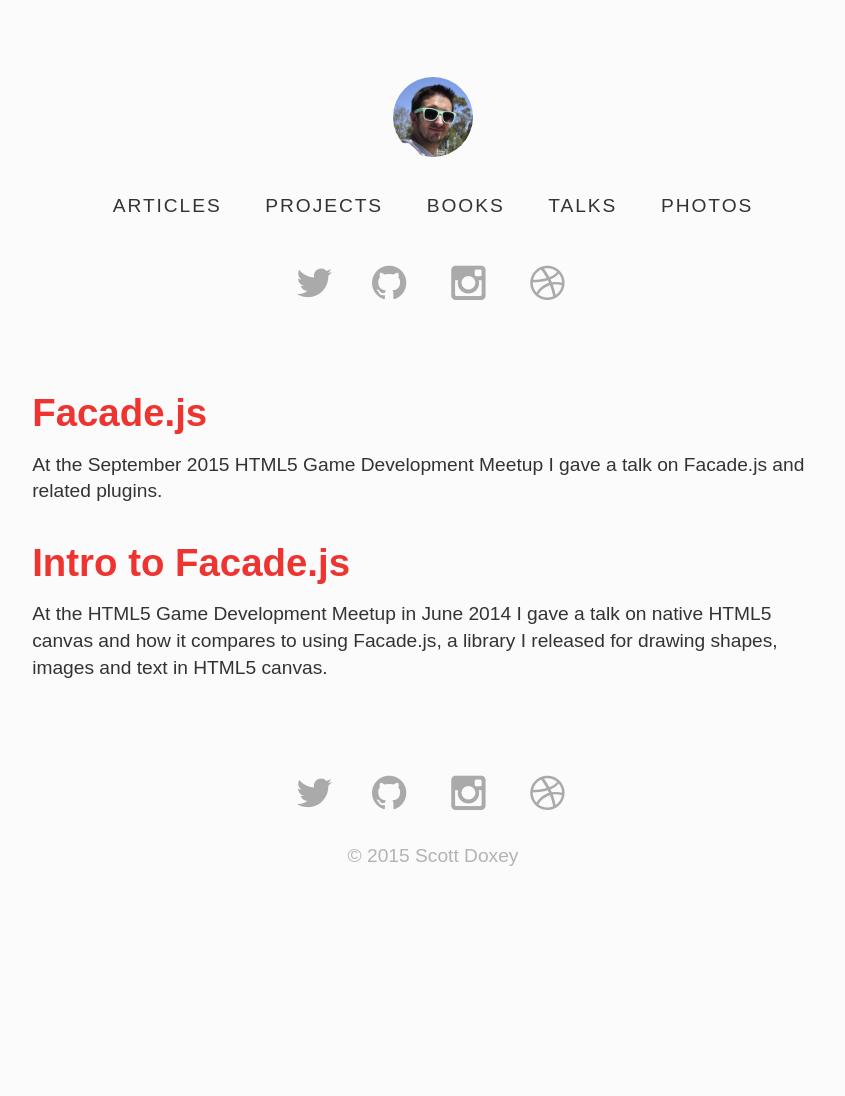
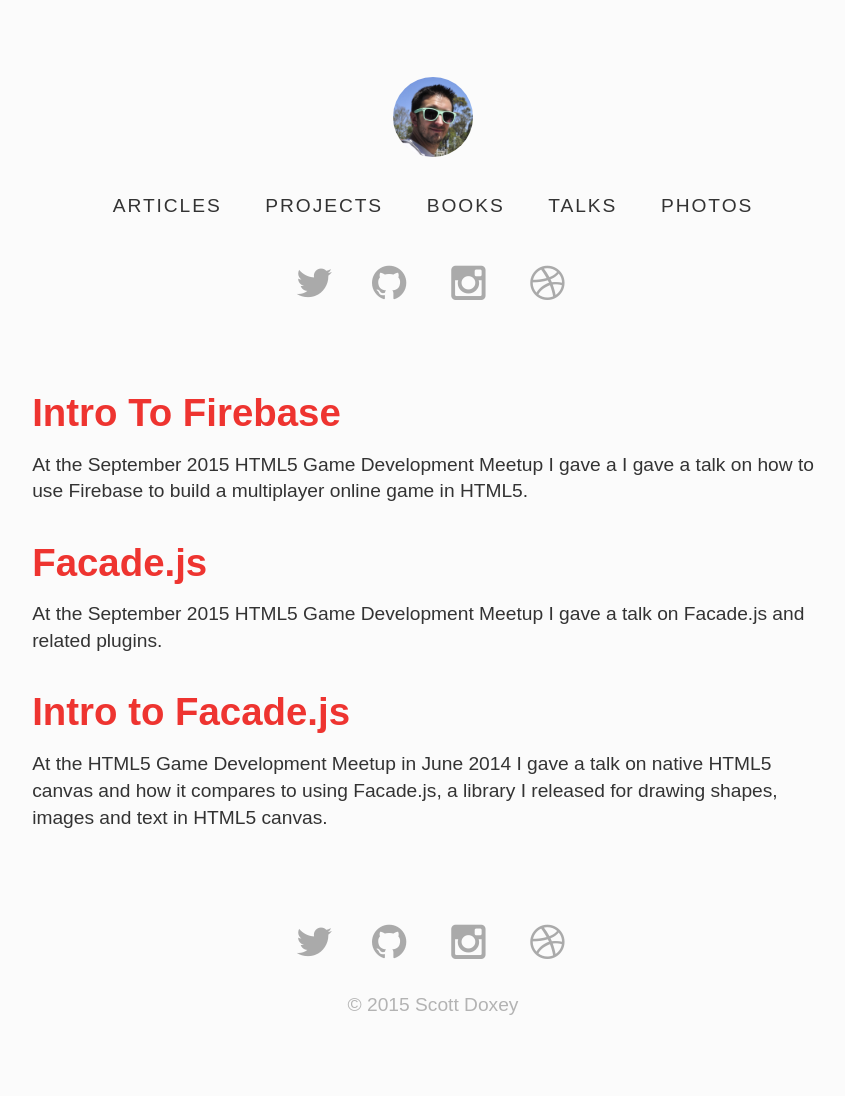
Before and after one commit to neogeek/neogeek.github.io, a Jekyll site: the page built from talks/index.html, in a window 1280 px wide. Shown: the whole page, without its empty margins (207-1052 px from the left). Built offline with Jekyll 4.4.1, drawn with Linux system fonts in a browser that asks for light colours; Markdown is read by kramdown in place of the engine named in the settings; before the commit the page ends 946 px from its top, so only the background shows below that.

Commit message:
Added new talk.

```diff
--- a/_sass/_talks.scss
+++ b/_sass/_talks.scss
@@ -12,4 +12,16 @@
 
     }
 
+    .transcript-title {
+
+        margin: 2em 0 0;
+
+    }
+
+    .transcript {
+
+        font-style: italic;
+
+    }
+
 }
--- a/talks/index.html
+++ b/talks/index.html
@@ -3,6 +3,13 @@
 class: talks
 title: Talks
 ---
+<div class="talk intro-to-firebase">
+
+    <h1 class="talk-title"><a href="/talks/intro-to-firebase/">Intro To Firebase</a></h1>
+
+    <p>At the September 2015 HTML5 Game Development Meetup I gave a I gave a talk on how to use Firebase to build a multiplayer online game in HTML5.</p>
+
+</div>
 <div class="talk facadejs">
 
     <h1 class="talk-title"><a href="/talks/facadejs/">Facade.js</a></h1>
```
Also changed, not shown: talks/intro-to-firebase.html (added, +74 -0 lines), 1 other file.
